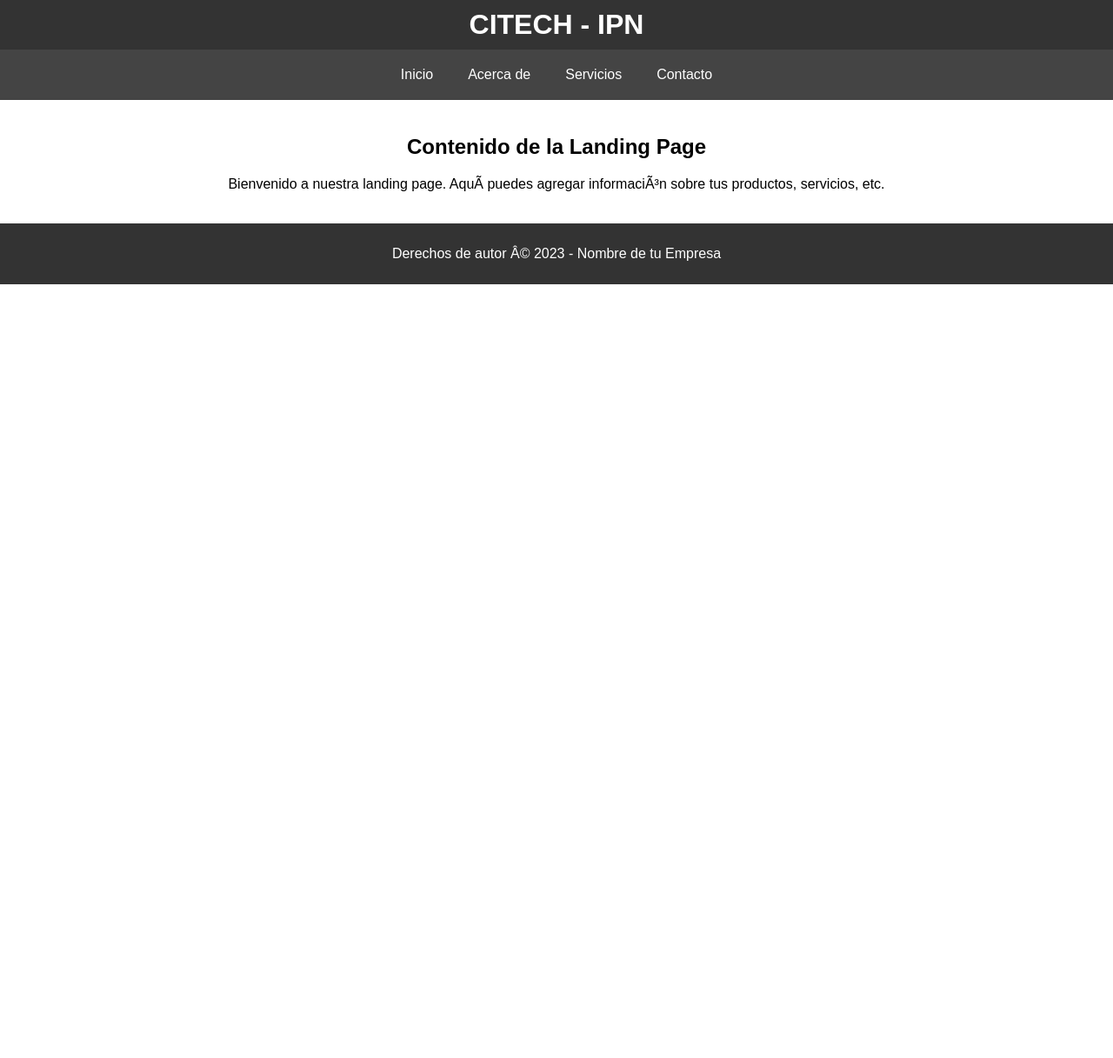
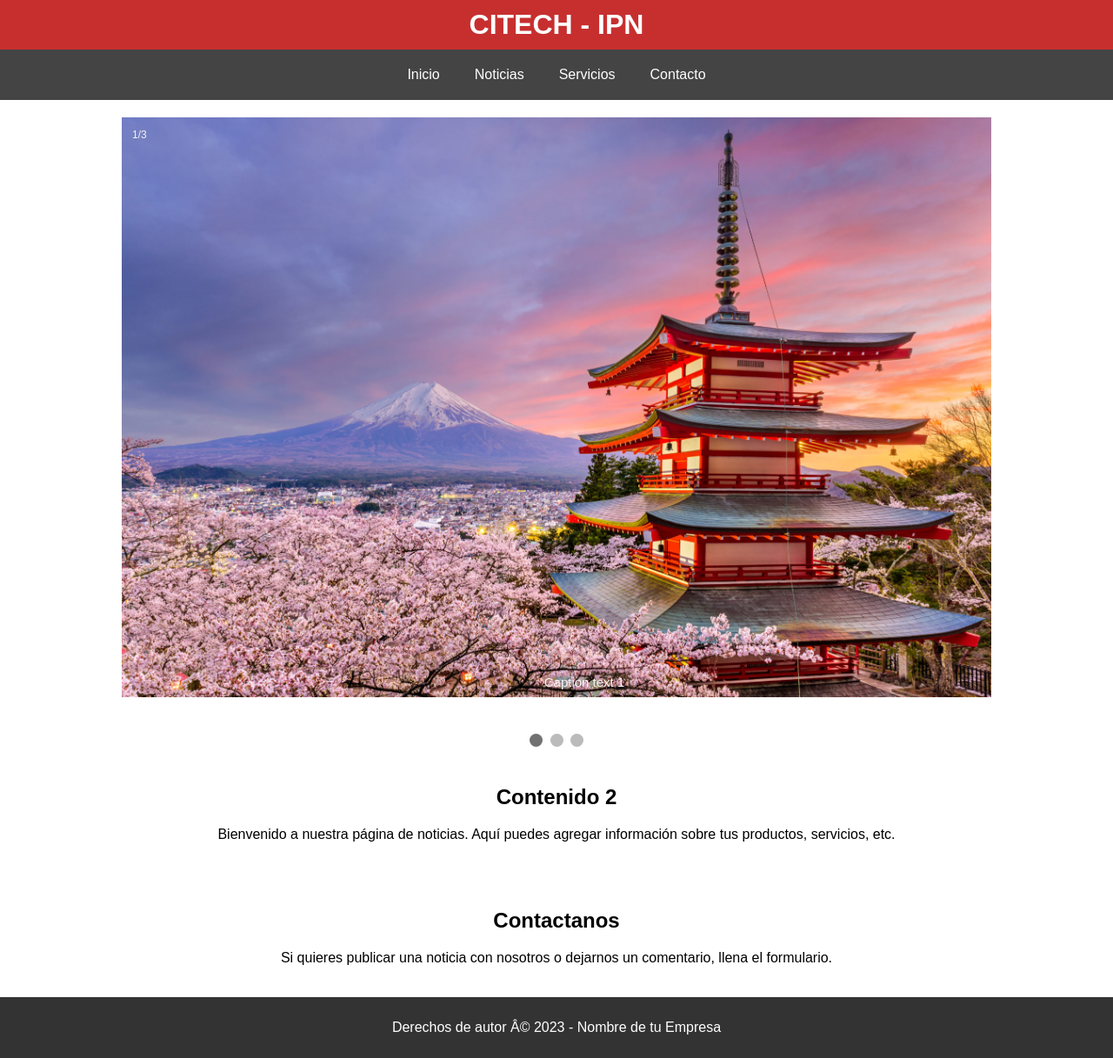
Before and after one commit to AngelPLJ/ProyectoTecnologiasWeb, a PHP site: page /html/index.html in a window 1280 px wide. Shown: the whole page at 87% size. Before the commit the page ends 327 px from the top, so only its background shows below. Run offline with PHP 8.4, Linux system fonts and the light colour scheme.

Commit message:
implementacion frontend para imagenes de noticias

```diff
--- a/css/indexCss.css
+++ b/css/indexCss.css
@@ -5,7 +5,7 @@
 }
 
 header {
-            background-color: #333;
+    background-color: #c72f2f;
     padding: 10px;
     text-align: center;
 }
@@ -31,7 +31,8 @@
 }
 
 nav a:hover {
-            color: #ffd700; /* Cambia de color al pasar el ratÃ³n sobre el enlace */
+    color: #ffd700;
+    /* Cambia de color al pasar el ratÃ³n sobre el enlace */
 }
 
 section {
@@ -45,3 +46,64 @@
     padding: 10px;
     text-align: center;
 }
+
+.slideshow {
+    max-width: 1000px;
+    position: relative;
+    margin: auto;
+}
+
+.text {
+    color: #f2f2f2;
+    font-size: 15px;
+    padding: 8px 12px;
+    position: absolute;
+    bottom: 25px;
+    width: 100%;
+    text-align: center;
+}
+
+.numbertext {
+    color: #f2f2f2;
+    font-size: 12px;
+    padding: 8px 12px;
+    position: absolute;
+    top: 25px;
+}
+
+.dot {
+    height: 15px;
+    width: 15px;
+    margin: 0 2px;
+    background-color: #bbb;
+    border-radius: 50%;
+    display: inline-block;
+    transition: background-color 0.6s ease;
+}
+
+.active {
+    background-color: #717171;
+}
+
+/* Fading animation */
+.fade {
+    animation-name: fade;
+    animation-duration: 1.5s;
+}
+
+@keyframes fade {
+    from {
+        opacity: .4
+    }
+
+    to {
+        opacity: 1
+    }
+}
+
+/* On smaller screens, decrease text size */
+@media only screen and (max-width: 300px) {
+    .text {
+        font-size: 11px
+    }
+}
--- a/html/index.html
+++ b/html/index.html
@@ -1,10 +1,13 @@
 <!DOCTYPE html>
 <html lang="es">
 <head>
+    <meta http-equiv="Cache-Control" content="no-cache, mustrevalidate">
     <meta charset="UTF-8">
     <meta name="viewport" content="width=device-width, initial-scale=1.0">
     <link rel = "stylesheet" href="../css/indexCss.css"/>
+    <link href="https://unpkg.com/boxicons@2.1.4/css/boxicons.min.css" rel="stylesheet">
     <title>CITECH - IPN</title>
+    <script type="module" src="../js/index.js"></script>
 </head>
 <body>
 
@@ -13,15 +16,45 @@
 </header>
 
 <nav>
-    <a href="#">Inicio</a>
-    <a href="#">Acerca de</a>
+    <a href="#inicio">Inicio</a>
+    <a href="#noticias">Noticias</a>
     <a href="#">Servicios</a>
-    <a href="#">Contacto</a>
+    <a href="#contacto">Contacto</a>
 </nav>
 
-<section>
-    <h2>Contenido de la Landing Page</h2>
-    <p>Bienvenido a nuestra landing page. AquÃ­ puedes agregar informaciÃ³n sobre tus productos, servicios, etc.</p>
+<section class="slideshow" id="inicio">
+    <div class="fade">
+        <div class="numbertext">1/3</div>
+        <a href="#"><img src="ejemplo.jpg" style="width: 100%;">
+        </a>
+        <div class="text">Caption text 1</div>
+    </div>
+    <div class="fade">
+        <div class="numbertext">2/3</div>
+        <a href="#"><img src="ejemplo2.jpg" style="width: 100%;">
+        </a>
+        <div class="text">Caption text 2</div>
+    </div>
+    <div class="fade">
+        <div class="numbertext">3/3</div>
+        <a href="#"><img src="ejemplo2.jpg" style="width: 100%;">
+        </a>
+        <div class="text">Caption text 3</div>
+    </div>
+</section>
+<br>
+<div style="text-align:center;">
+    <span class="dot"></span>
+    <span class="dot"></span>
+    <span class="dot"></span>
+</div>
+<section id="noticias">
+    <h2>Contenido 2</h2>
+    <p>Bienvenido a nuestra página de noticias. Aquí puedes agregar información sobre tus productos, servicios, etc.</p>
+</section>
+<section class="contact-us" id="contacto">
+    <h2>Contactanos</h2>
+    <p>Si quieres publicar una noticia con nosotros o dejarnos un comentario, llena el formulario.</p>
 </section>
 
 <footer>
--- /dev/null
+++ b/js/index.js
@@ -0,0 +1,19 @@
+let slideIndex = 0;
+showSlides();
+
+function showSlides() {
+  let i;
+  let slides = document.getElementsByClassName("fade");
+  let dots = document.getElementsByClassName("dot");
+  for (i = 0; i < slides.length; i++) {
+    slides[i].style.display = "none";
+  }
+  slideIndex++;
+  if (slideIndex > slides.length) {slideIndex = 1}
+  for (i = 0; i < dots.length; i++) {
+    dots[i].className = dots[i].className.replace(" active", "");
+  }
+  slides[slideIndex-1].style.display = "block";
+  dots[slideIndex-1].className += " active";
+  setTimeout(showSlides, 2000); // Change image every 2 seconds
+}
```
Also changed, not shown: html/ejemplo.jpg (added), html/ejemplo2.jpg (added), html/ejemplo3.jpg (added). Lines whose indentation alone changed are shown as unchanged.
